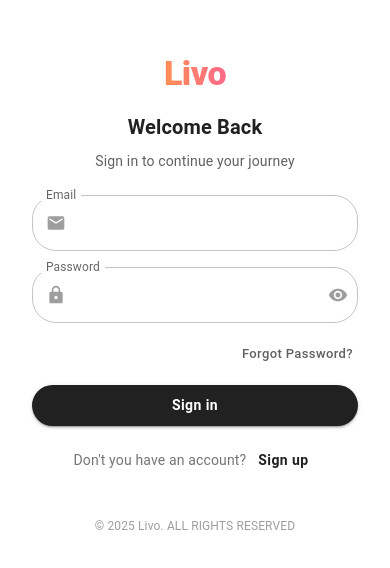
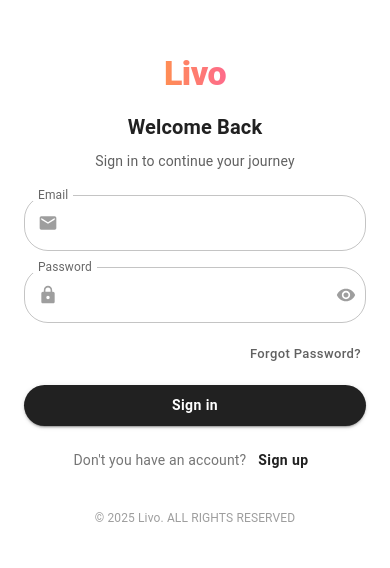
Before and after one commit to nachiketgalande1609/dietplanner, a React (Vite) app: page /login in a window 390 px wide. Shown: the part 132-700 px from the top of the page. Built offline with nearby package versions, Linux system fonts and the light colour scheme.

Commit message:
Login UI Fixes

```diff
--- a/src/Pages/Login.tsx
+++ b/src/Pages/Login.tsx
@@ -377,7 +377,7 @@ export const Login: React.FC = () => {
                 initial={{ opacity: 0, scale: 0.95 }}
                 animate={{ opacity: 1, scale: 1 }}
                 transition={{ duration: 0.5 }}
-                style={{ width: "100%", maxWidth: "450px" }} // Fixed width for both forms
+                style={{ width: "100%", maxWidth: "450px" }}
             >
                 <Paper
                     elevation={8}
@@ -394,7 +394,7 @@ export const Login: React.FC = () => {
                 >
                     <Box
                         sx={{
-                            p: isMobile ? 3 : 4,
+                            p: isMobile ? 2 : 4,
                             display: "flex",
                             flexDirection: "column",
                             alignItems: "center",
@@ -761,7 +761,11 @@ export const Login: React.FC = () => {
                                                                 sx={{ color: "#9e9e9e" }}
                                                                 size="medium"
                                                             >
-                                                                {showConfirmPassword ? <VisibilityOff /> : <Visibility />}
+                                                                {showConfirmPassword ? (
+                                                                    <VisibilityOff sx={{ color: "#9e9e9e", fontSize: isMobile ? "20px" : "20px" }} />
+                                                                ) : (
+                                                                    <Visibility sx={{ color: "#9e9e9e", fontSize: isMobile ? "20px" : "20px" }} />
+                                                                )}
                                                             </IconButton>
                                                         </InputAdornment>
                                                     ),
```
